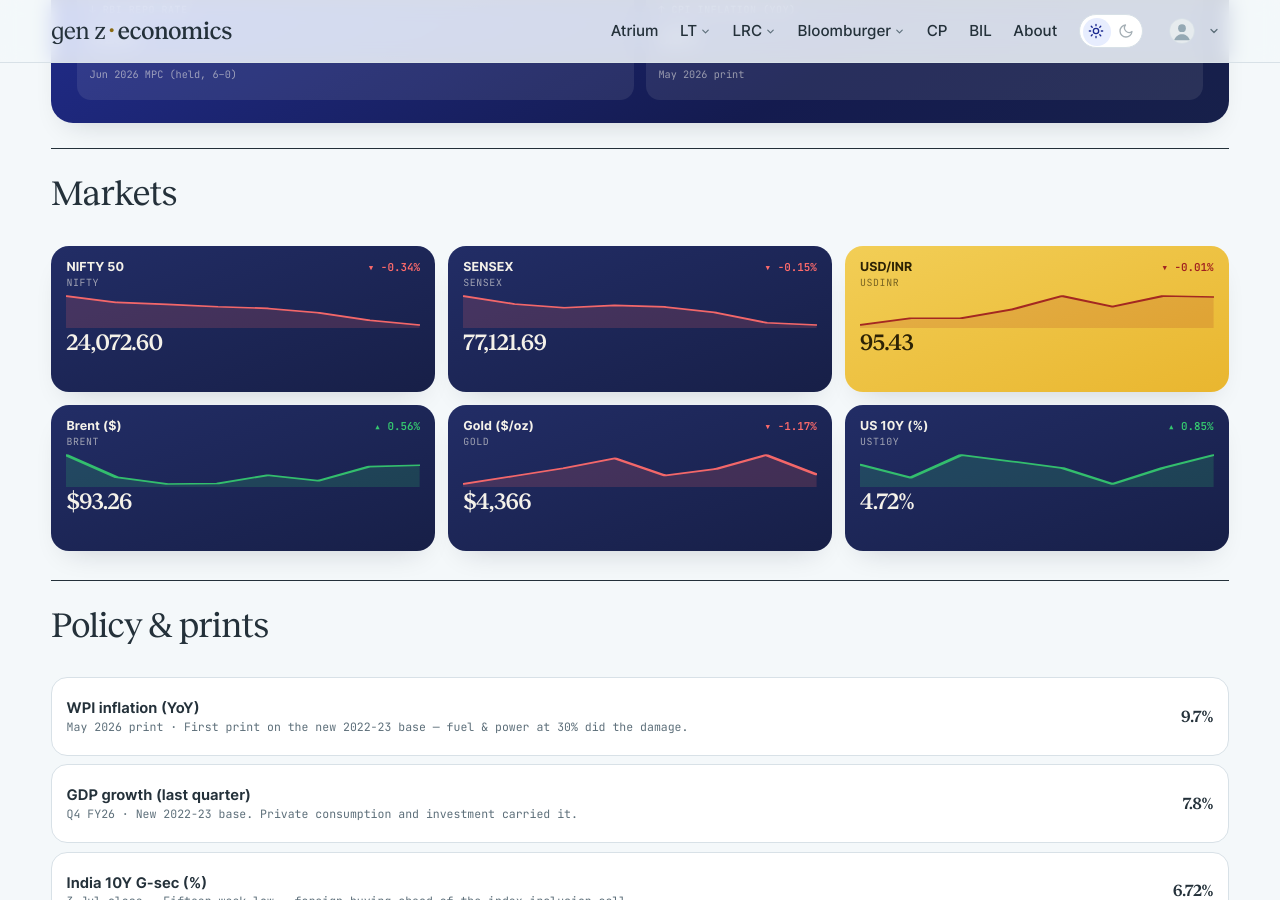
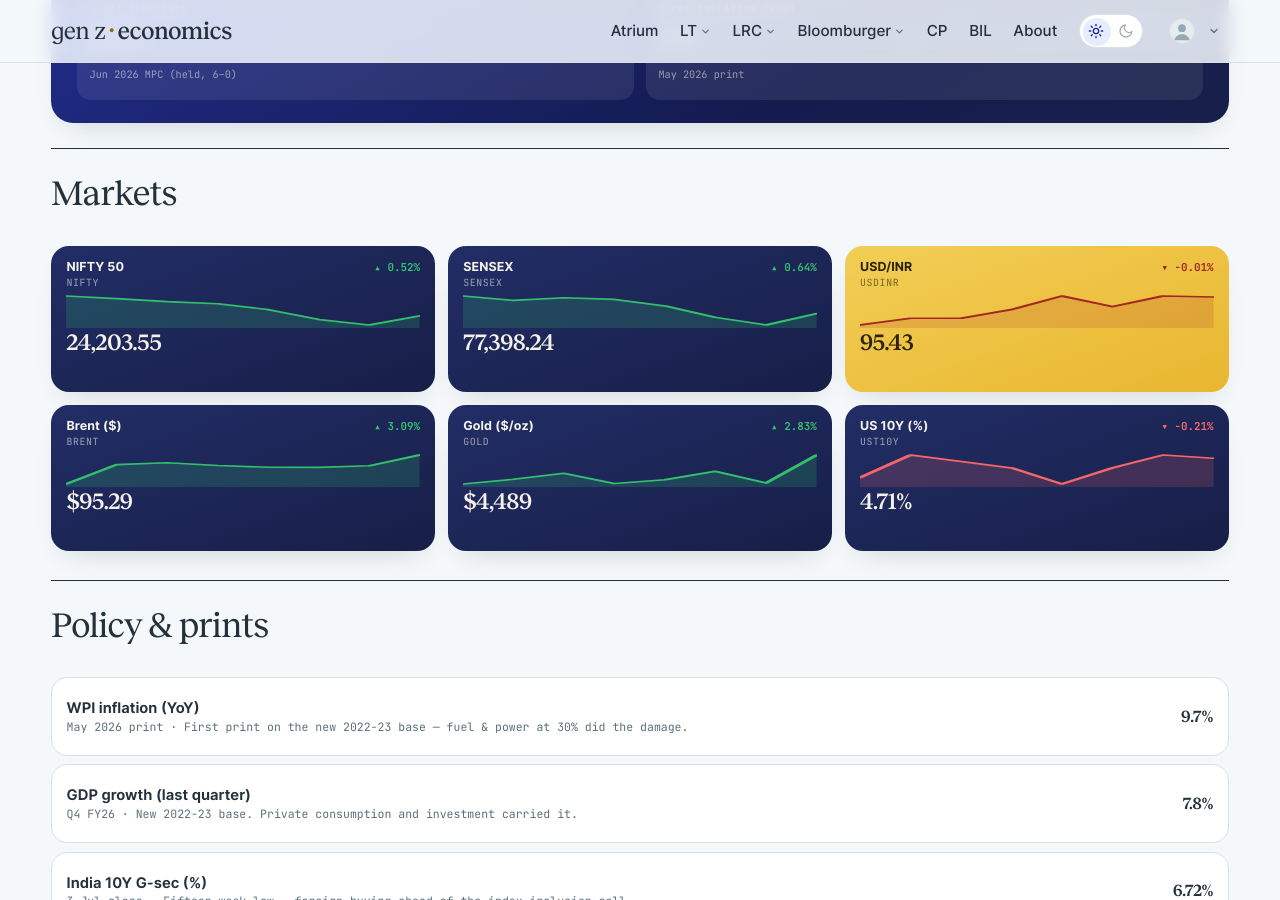
Before and after one commit to harsharya7021/genz-economics.com, a Jekyll site: the page built from macro-watch.html, in a window 1280 px wide and 900 px high, scrolled down 599 px. Built offline with Jekyll 4.4.1, drawn with Linux system fonts in a browser that asks for light colours; comment, search, counter and statistics services are not loaded.

Commit message:
data: morning market refresh

```diff
--- a/_data/macro.json
+++ b/_data/macro.json
@@ -1,34 +1,34 @@
 {
-  "as_of": "19 Aug 2026 close",
+  "as_of": "20 Aug 2026 close",
   "auto": {
     "nifty": {
       "label": "NIFTY 50",
-      "v": "24,072.60",
-      "chg": -0.34,
+      "v": "24,203.55",
+      "chg": 0.52,
       "spark": [
-        24583.801,
         24471.699,
         24435.949,
         24395.85,
         24366.0,
         24287.65,
         24154.9,
-        24072.6
+        24078.301,
+        24203.551
       ]
     },
     "sensex": {
       "label": "SENSEX",
-      "v": "77,121.69",
-      "chg": -0.15,
+      "v": "77,398.24",
+      "chg": 0.64,
       "spark": [
-        78542.438,
         78154.25,
         77966.352,
         78079.961,
         78009.25,
         77728.156,
         77235.461,
-        77121.688
+        76909.68,
+        77398.242
       ]
     },
     "usdinr": {
@@ -48,47 +48,47 @@
     },
     "brent": {
       "label": "Brent ($)",
-      "v": "$93.26",
-      "chg": 0.56,
+      "v": "$95.29",
+      "chg": 3.09,
       "spark": [
-        96.95,
-        88.9,
-        86.47,
-        86.65,
-        89.65,
         87.62,
         92.74,
-        93.26
+        93.26,
+        92.52,
+        92.03,
+        92.02,
+        92.43,
+        95.29
       ]
     },
     "gold": {
       "label": "Gold ($/oz)",
-      "v": "$4,366",
-      "chg": -1.17,
+      "v": "$4,489",
+      "chg": 2.83,
       "spark": [
-        4340.7,
         4361.8,
         4383.0,
         4408.9,
         4363.6,
         4380.4,
         4417.8,
-        4366.0
+        4366.0,
+        4489.4
       ]
     },
     "ust10y": {
       "label": "US 10Y (%)",
-      "v": "4.72%",
-      "chg": 0.85,
+      "v": "4.71%",
+      "chg": -0.21,
       "spark": [
-        4.69,
         4.65,
         4.72,
         4.7,
         4.68,
         4.63,
         4.68,
-        4.72
+        4.72,
+        4.71
       ]
     }
   },
--- a/_data/markets.yml
+++ b/_data/markets.yml
@@ -2,38 +2,38 @@
 # USD/INR) are refreshed each weekday morning by the market-data workflow;
 # the India 10Y G-Sec line is maintained by hand. Do not hand-edit the
 # live tickers — the job overwrites them.
-as_of: 19 Aug 2026
+as_of: 20 Aug 2026
 tickers:
 - symbol: NIFTY 50
   code: ^NSEI
-  value: 24,072.60
-  change: −82.30
-  pct: −0.34%
-  dir: down
+  value: 24,203.55
+  change: '+125.25'
+  pct: +0.52%
+  dir: up
   spark:
-  - 24583.801
   - 24471.699
   - 24435.949
   - 24395.85
   - 24366.0
   - 24287.65
   - 24154.9
-  - 24072.6
+  - 24078.301
+  - 24203.551
 - symbol: SENSEX
   code: BSE
-  value: 77,121.69
-  change: −113.77
-  pct: −0.15%
-  dir: down
+  value: 77,398.24
+  change: '+488.56'
+  pct: +0.64%
+  dir: up
   spark:
-  - 78542.438
   - 78154.25
   - 77966.352
   - 78079.961
   - 78009.25
   - 77728.156
   - 77235.461
-  - 77121.688
+  - 76909.68
+  - 77398.242
 - symbol: USD / INR
   code: FX
   value: '95.43'
```
